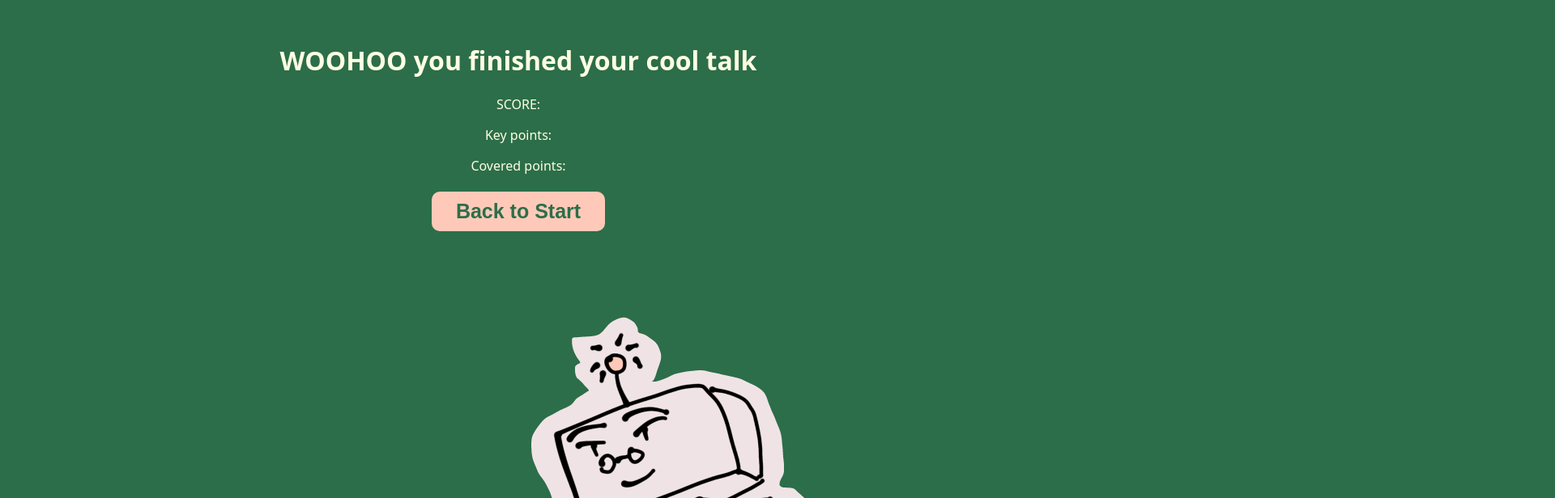
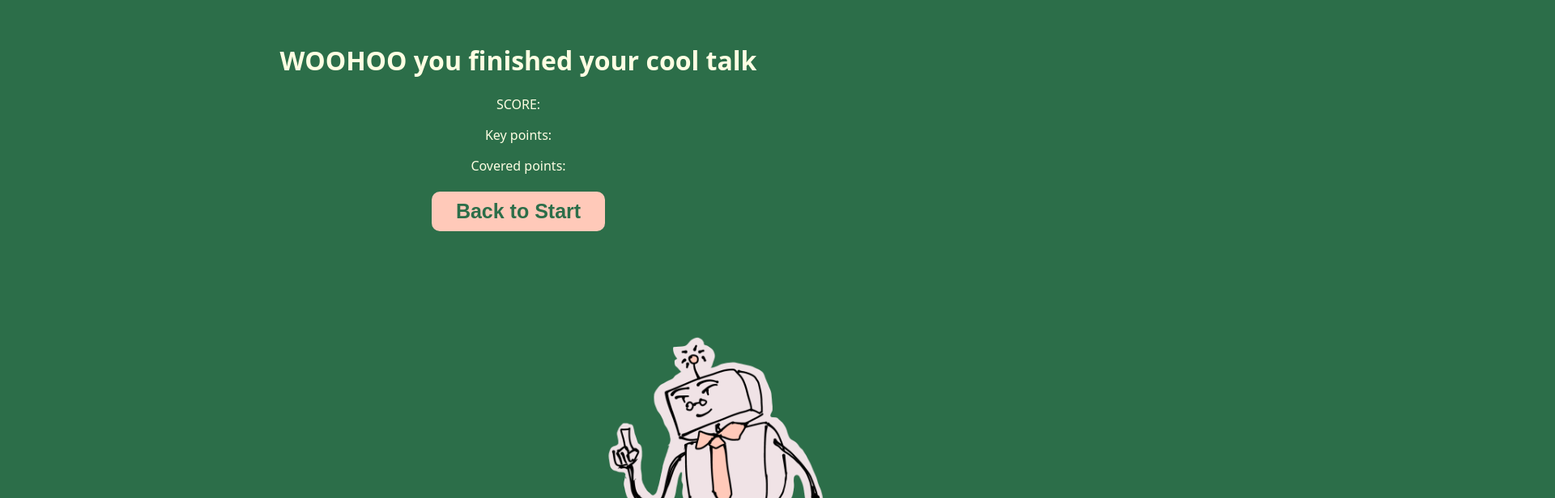
Before and after one commit to happicatalpa/nwhacks-2026, a React (Vite) app in the folder frontend/: page /results in a window 1280 px wide. Shown: the top 616 px of the page at 81% size, 1920 px wide, since content can reach past the window. Built offline with nearby package versions, Linux system fonts and the light colour scheme.

Commit message:
robot upgrades in results

```diff
--- a/frontend/src/pages/results.jsx
+++ b/frontend/src/pages/results.jsx
@@ -19,6 +19,7 @@ export default function Results({script, transcript}) {
 
   return (
     <div>
+      <div classname = "resultsPage">
           <h1>WOOHOO you finished your cool talk</h1>
           <div className = "">
               <p>SCORE: </p>
@@ -31,8 +32,9 @@ export default function Results({script, transcript}) {
 
           </Link>
 
+      </div>
+
       <img id="yaptrainerpos" src = "/yaptrainer.png"></img>
     </div>
-
   );
 }
--- a/frontend/src/styles/global.css
+++ b/frontend/src/styles/global.css
@@ -115,3 +115,19 @@ button:hover {
     position:relative;
     top:0;
 }
+
+.resultsPage{
+  position: relative;
+  z-index: 1;
+}
+
+#yaptrainerpos {
+  position: fixed;
+  bottom: 0px;
+  right: 0px;
+  width: clamp(900px, 16vw, 900px);
+
+  height: auto;
+  transform: translate(15%, 15%);
+  z-index: -1;
+  pointer-events: none; }
```
Lines whose indentation alone changed are shown as unchanged.
